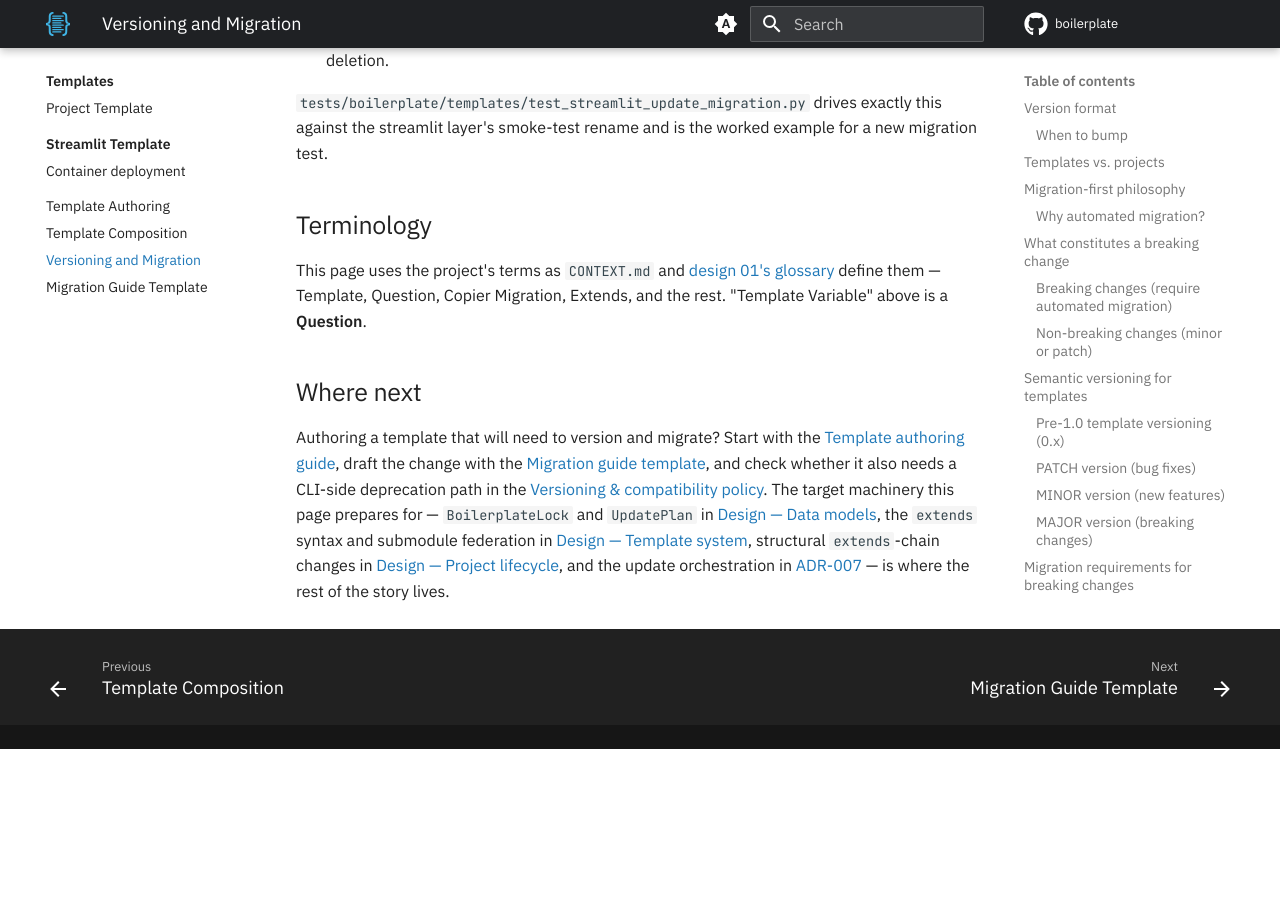
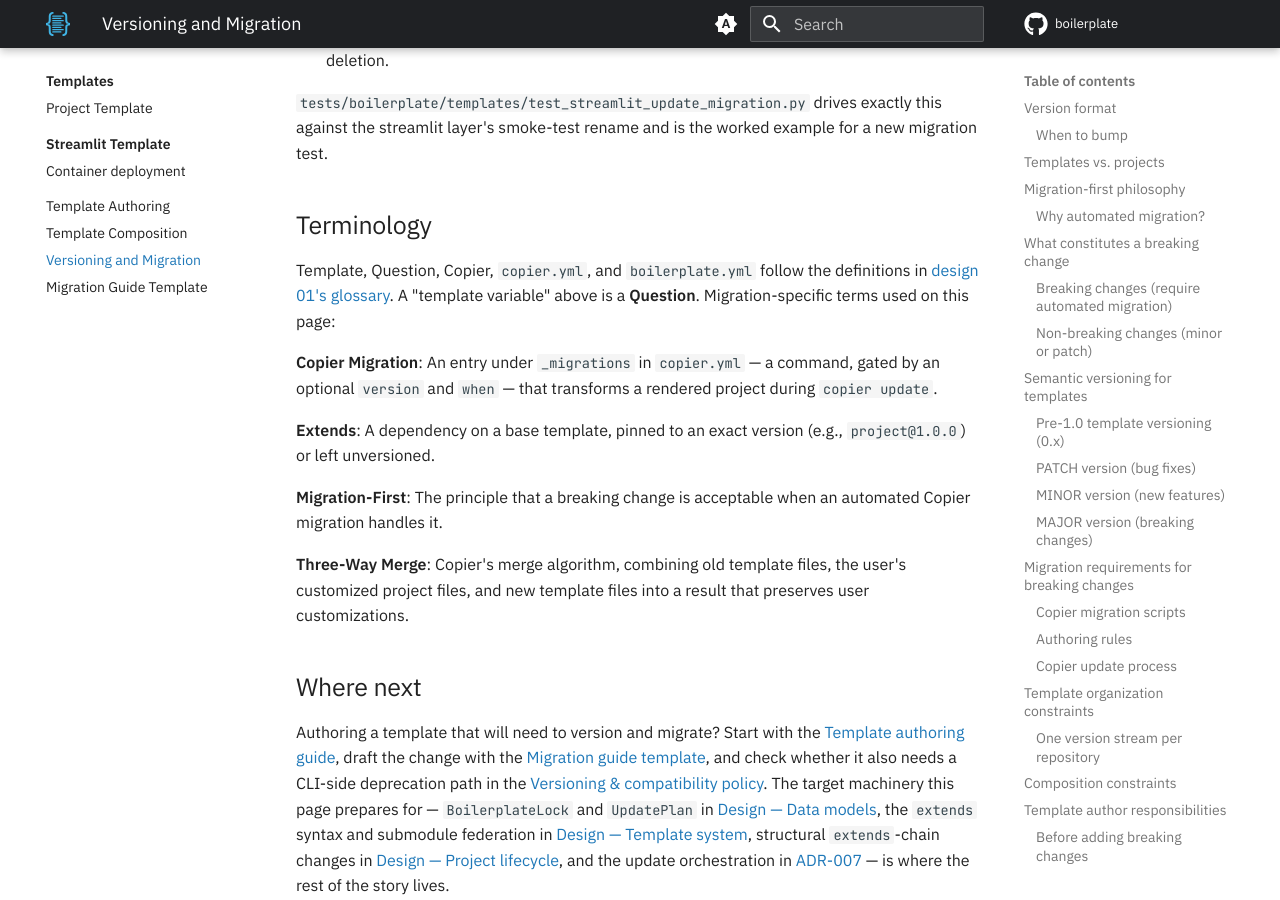
Before and after one commit to TheRealBillSiegler/boilerplate, an MkDocs documentation site: the page built from docs/templates-hub/versioning.md, in a window 1280 px wide and 900 px high, scrolled down 9750 px. Built offline with MkDocs 1.6.1 and Material for MkDocs 9.7.7, drawn with Linux system fonts in a browser that asks for light colours; comment, search, counter and statistics services are not loaded; the version menu is left out; before the commit the page ends 10499 px from its top, so only the background shows below that.

Commit message:
docs: restore versioning.md's migration-specific terms
Pointing the term list at the glossary dropped Copier Migration,
Migration-First, and Three-Way Merge with no replacement home, and
pointed at a Copier Migration/Extends definition CONTEXT.md doesn't
have. Point Template/Question/Copier/copier.yml/boilerplate.yml at
design 01's glossary, which does define them, and keep the four
page-specific migration terms on the page. Quote the page's actual
phrase, "template variable", instead of the capitalized form that
appears nowhere in its body text.

Co-Authored-By: Claude Opus 5.5 <noreply@anthropic.com>

```diff
--- a/docs/templates-hub/versioning.md
+++ b/docs/templates-hub/versioning.md
@@ -316,7 +316,15 @@ A migration test does three things:
 
 ## Terminology
 
-This page uses the project's terms as `CONTEXT.md` and [design 01's glossary](../design/01-overview.md#glossary) define them — Template, Question, Copier Migration, Extends, and the rest. "Template Variable" above is a **Question**.
+Template, Question, Copier, `copier.yml`, and `boilerplate.yml` follow the definitions in [design 01's glossary](../design/01-overview.md#glossary). A "template variable" above is a **Question**. Migration-specific terms used on this page:
+
+**Copier Migration**: An entry under `_migrations` in `copier.yml` — a command, gated by an optional `version` and `when` — that transforms a rendered project during `copier update`.
+
+**Extends**: A dependency on a base template, pinned to an exact version (e.g., `project@1.0.0`) or left unversioned.
+
+**Migration-First**: The principle that a breaking change is acceptable when an automated Copier migration handles it.
+
+**Three-Way Merge**: Copier's merge algorithm, combining old template files, the user's customized project files, and new template files into a result that preserves user customizations.
 
 ## Where next
 
```
